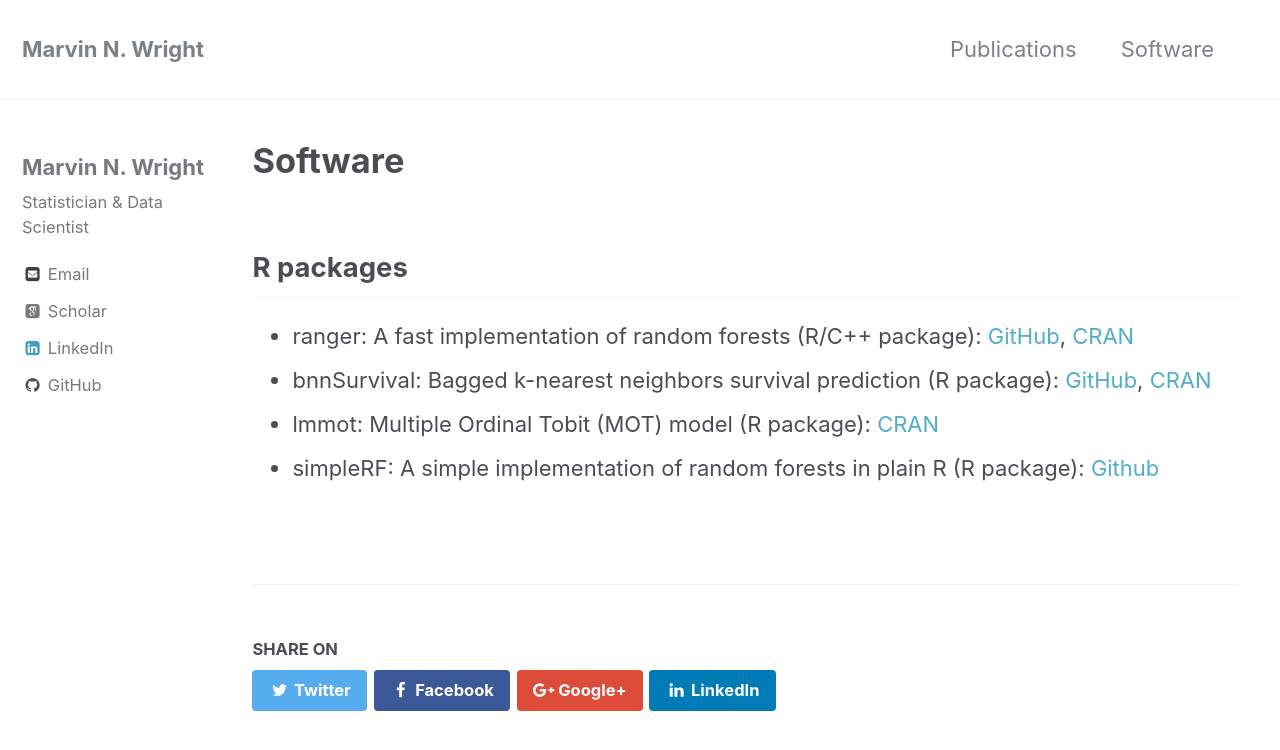
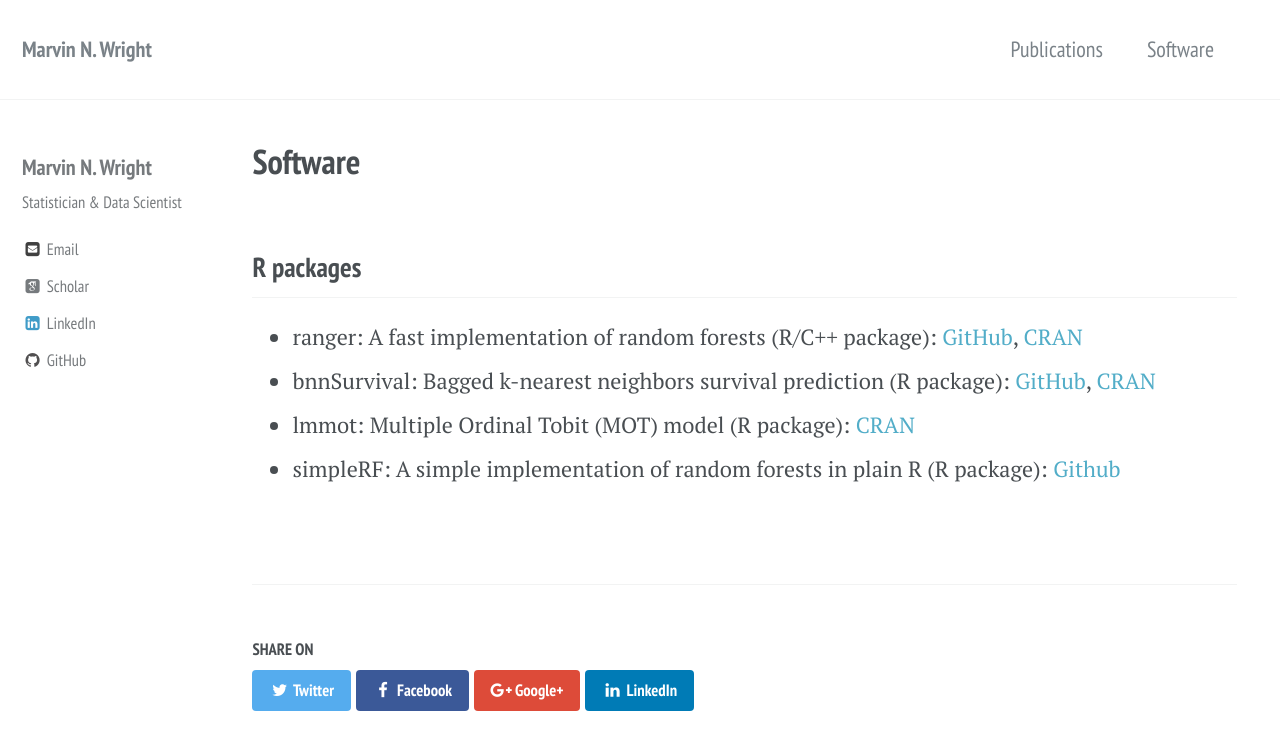
Before and after one commit to mnwright/mnwright.github.io, a Jekyll site: the page built from _pages/software.md, in a window 1280 px wide and 900 px high. Shown: the top 750 px of the window. Built offline with Jekyll 4.4.1, drawn with Linux system fonts in a browser that asks for light colours; some web fonts are replaced.

Commit message:
use old fonts

```diff
--- a/_includes/head/custom.html
+++ b/_includes/head/custom.html
@@ -1,4 +1,6 @@
 <!-- start custom head snippets -->
+
+<link href="https://fonts.googleapis.com/css?family=PT+Sans+Narrow:400,700|PT+Serif:400,700,400italic" rel="stylesheet" type="text/css">
 
 <!-- insert favicons. use http://realfavicongenerator.net/ -->
 
--- a/_sass/minimal-mistakes/_variables.scss
+++ b/_sass/minimal-mistakes/_variables.scss
@@ -13,8 +13,8 @@ $paragraph-indent           : false !default; // true, false (default)
 $indent-var                 : 1.3em !default;
 
 /* system typefaces */
-$serif                      : Georgia, Times, serif !default;
-$sans-serif                 : -apple-system, ".SFNSText-Regular", "San Francisco", "Roboto", "Segoe UI", "Helvetica Neue", "Lucida Grande", Arial, sans-serif !default;
+$serif                      : "PT Serif", Georgia, Times, serif !default;
+$sans-serif                 :  "PT Sans Narrow", -apple-system, ".SFNSText-Regular", "San Francisco", "Roboto", "Segoe UI", "Helvetica Neue", "Lucida Grande", Arial, sans-serif !default;
 $monospace                  : Monaco, Consolas, "Lucida Console", monospace !default;
 
 /* sans serif typefaces */
@@ -28,8 +28,8 @@ $bodoni                     : "Bodoni MT", serif !default;
 $calisto                    : "Calisto MT", serif !default;
 $garamond                   : Garamond, serif !default;
 
-$global-font-family         : $sans-serif !default;
-$header-font-family         : $sans-serif !default;
+$global-font-family         : $serif !default;
+$header-font-family         : $sans-serif-narrow !default;
 $caption-font-family        : $serif !default;
 
 /* type scale */
```
